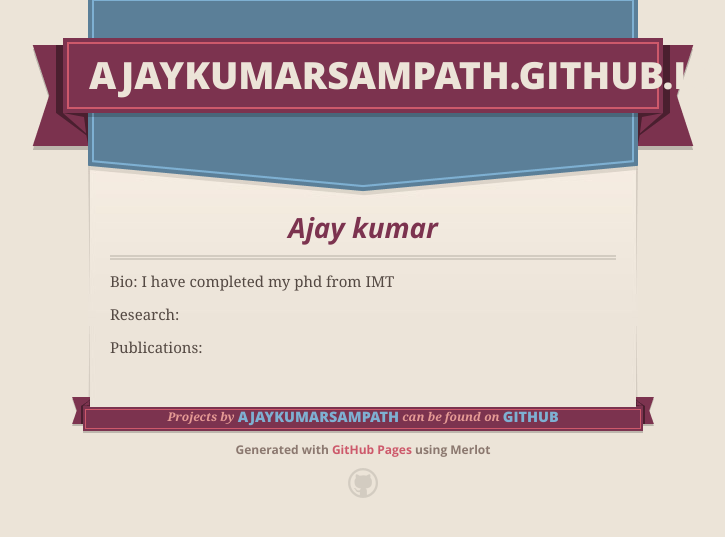
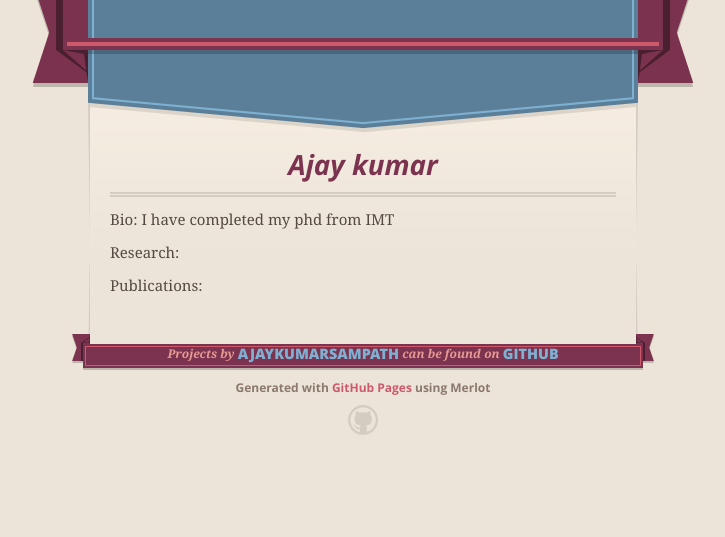
Before and after one commit to ajaykumarsampath/ajaykumarsampath.github.io, a Jekyll site: the page built from index.html, in a window 1280 px wide. Shown: the top 537 px of the page, without its empty margins (277-1002 px from the left). Built offline with Jekyll 4.4.1, drawn with Linux system fonts in a browser that asks for light colours; nearby versions of some CDN libraries; Markdown is read by kramdown in place of the engine named in the settings; the repository's description, which GitHub fills in, is left out.

Commit message:
removing my stupid name

```diff
--- a/_layouts/default.html
+++ b/_layouts/default.html
@@ -27,8 +27,8 @@
       <header>
         <span class="ribbon-outer">
           <span class="ribbon-inner">
-            <h1>{{ site.title | default: site.github.repository_name }}</h1>
-            <h2>{{ site.description | default: site.github.project_tagline }}</h2>
+            <!-- h1>{{ site.title | default: site.github.repository_name }}</h1>
+            <h2>{{ site.description | default: site.github.project_tagline }}</h2 -->
           </span>
           <span class="left-tail"></span>
           <span class="right-tail"></span>
```
